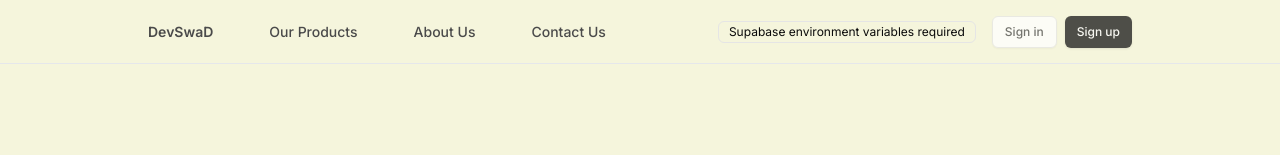
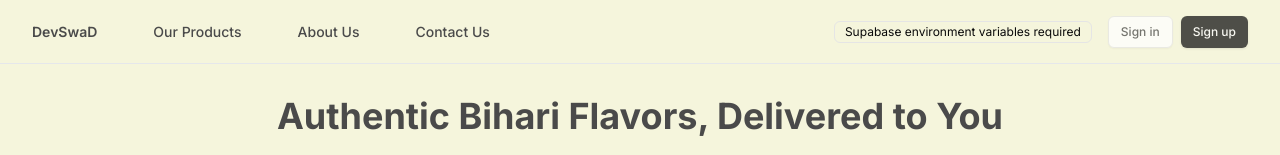
Before and after one commit to lokesh1jha/devswad, a Next.js app: page / in a window 1280 px wide. Shown: the top 155 px of the page. Built offline with nearby package versions, Linux system fonts and the light colour scheme; no server answers.

Commit message:
layout fixed

```diff
--- a/src/app/layout.tsx
+++ b/src/app/layout.tsx
@@ -28,10 +28,9 @@ export default function RootLayout({
           enableSystem
           disableTransitionOnChange
         >
-          <main className="min-h-screen flex flex-col items-center">
-            <div className="flex-1 w-full flex flex-col gap-20 items-center">
+          <main className="min-h-screen flex flex-col">
             <nav className="w-full flex justify-center border-b border-b-gray-200 h-16">
-                <div className="w-full max-w-5xl flex justify-between items-center p-3 px-5 text-sm">
+              <div className="w-full flex justify-between items-center p-3 px-4 sm:px-6 lg:px-8 text-sm">
                 <div className="flex gap-5 items-center font-semibold">
                   <a href="/" className="text-[#4A4A4A]">DevSwaD</a>
                   <div className="hidden md:ml-6 md:flex md:space-x-8">
@@ -46,11 +45,10 @@ export default function RootLayout({
                 </div>
               </div>
             </nav>
-              <div className="flex flex-col gap-20 max-w-5xl p-5 w-full">
+            <div className="flex-1 w-full">
               {children}
             </div>
             <Footer />
-            </div>
           </main>
         </ThemeProvider>
       </body>
```
Lines whose indentation alone changed are shown as unchanged.
